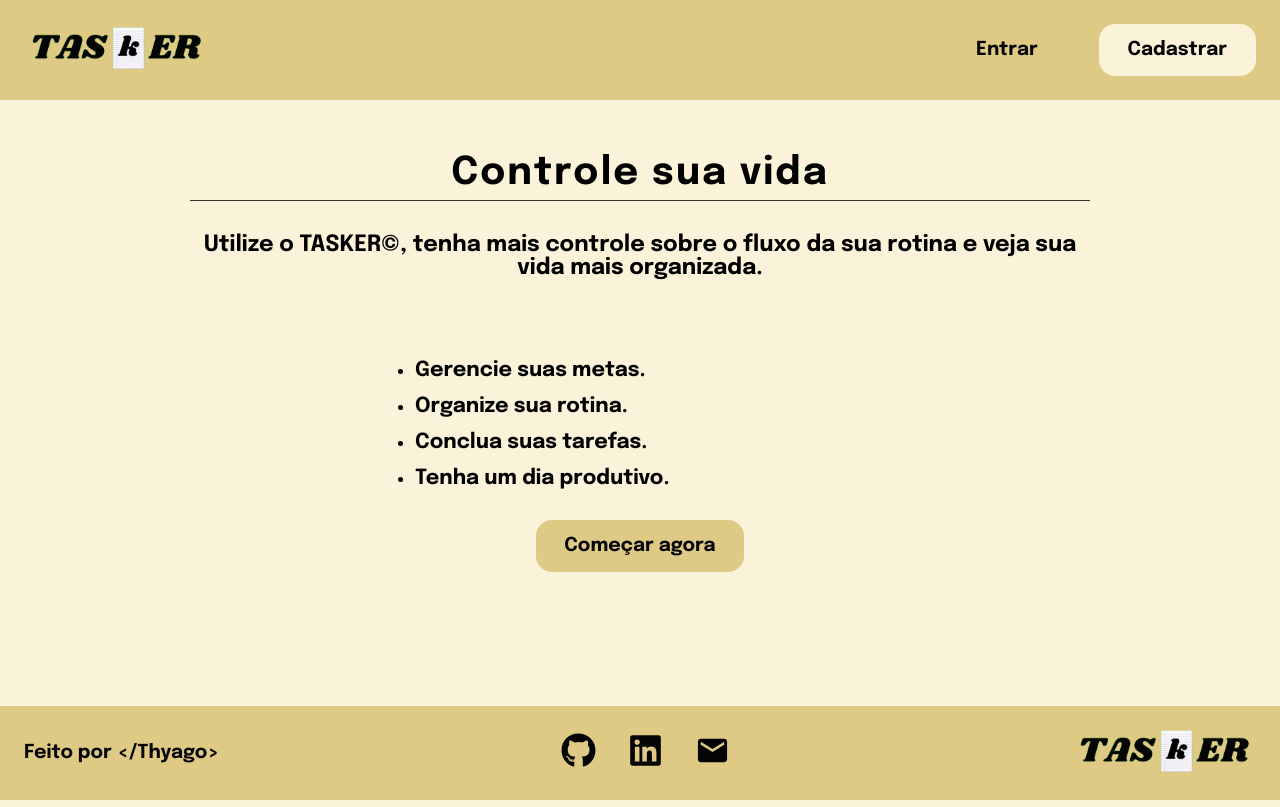
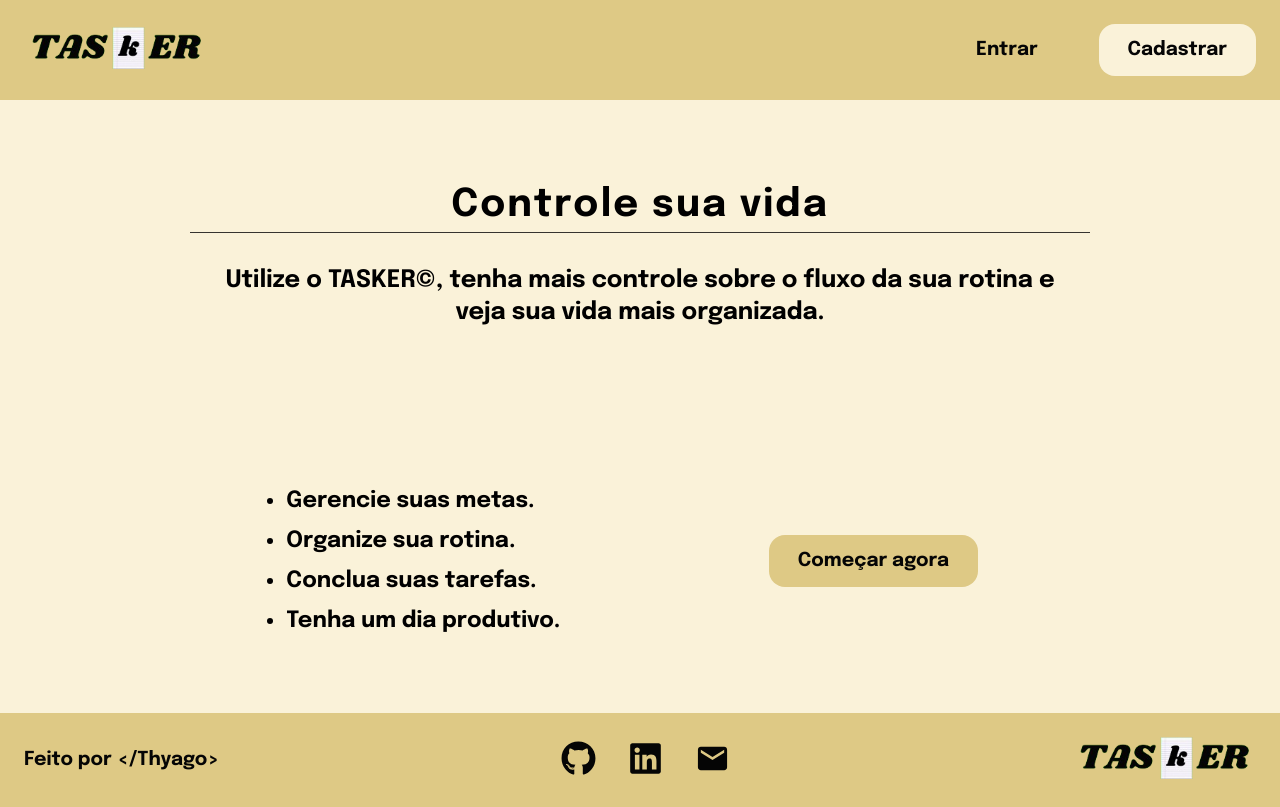
Before and after one commit to Thyago-ES/Tasker, a React (Vite) app: page / in a window 1280 px wide. Built offline with nearby package versions, Linux system fonts and the light colour scheme.

Commit message:
style: add all responsive styles in Home page

```diff
--- a/src/pages/Home/Home.css
+++ b/src/pages/Home/Home.css
@@ -1,6 +1,5 @@
 .home {
 	width: 100%;
-	padding: 5rem 0;
 }
 
 .home__container {
@@ -10,8 +9,6 @@
 	display: flex;
 	flex-direction: column;
 	align-items: center;
-
-	gap: 10rem;
 }
 
 .home__header {
@@ -26,12 +23,15 @@
 	font-size: 1.7rem;
 	text-wrap: wrap;
 	text-align: center;
+	line-height: 2rem;
 }
 
 .home__content {
 	width: 100%;
 
 	display: flex;
+	flex-direction: column;
+	align-items: center;
 }
 
 .home__content--list {
@@ -74,13 +74,14 @@
 	}
 
 	.home__content {
-		flex-direction: column;
-		align-items: center;
 		gap: 1.8rem;
 	}
 
 	.home__content--list {
 		gap: 0.75rem;
+		text-align: center;
+
+		list-style: none;
 	}
 
 	.home__content--list li {
@@ -90,13 +91,66 @@
 }
 
 @media (min-width: 576px) {
+	.home {
+		padding: 3.5rem 0;
+	}
+
+	.home__container {
+		gap: 7rem;
+	}
+
+	.home__header--description {
+		font-size: 1.5rem;
+		padding: 0 1rem;
+	}
+
+	.home__content {
+		gap: 2.3rem;
+	}
+
+	.home__content--list {
+		gap: 1rem;
+	}
+
+	.home__content--list li {
+		font-size: 1.4rem;
+	}
 }
 
 @media (min-width: 768px) {
+	.home {
+		padding: 4rem 0;
+	}
+
+	.home__container {
+		gap: 10rem;
+	}
+
+	.home__content {
+		flex-direction: row;
+		gap: 2rem;
+	}
+
+	.home__content--list {
+		text-align: left;
+		list-style: disc;
+		padding-left: 3rem;
+		align-items: center;
+	}
+
+	.home__content--list li {
+		width: 75%;
+	}
 }
 
 @media (min-width: 992px) {
+	.home {
+		padding: 4.5rem 0;
+	}
 }
 
 @media (min-width: 1200px) {
+	.home {
+		padding: 5rem 0;
+	}
 }
```
